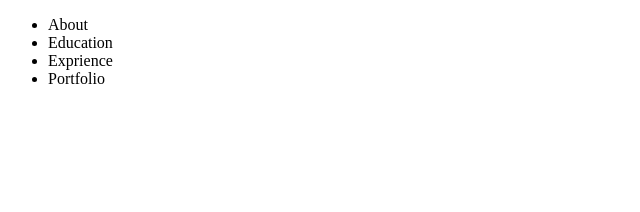
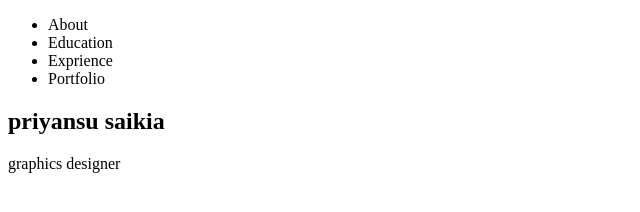
Before and after one commit to muktiupa/mycvone, a plain HTML site: page index.html in a window 1280 px wide. Shown: the whole page, without its empty margins (0-640 px from the left). Drawn offline with Linux system fonts and the light colour scheme.

Commit message:
text update
text updatE name and designation

```diff
--- a/index.html
+++ b/index.html
@@ -14,6 +14,8 @@
         <li>Exprience</li>
         <li>Portfolio</li>
     </ul>
+    <h2>priyansu saikia</h2>
+    <p>graphics designer</p>
 
 </nav>
 
```
